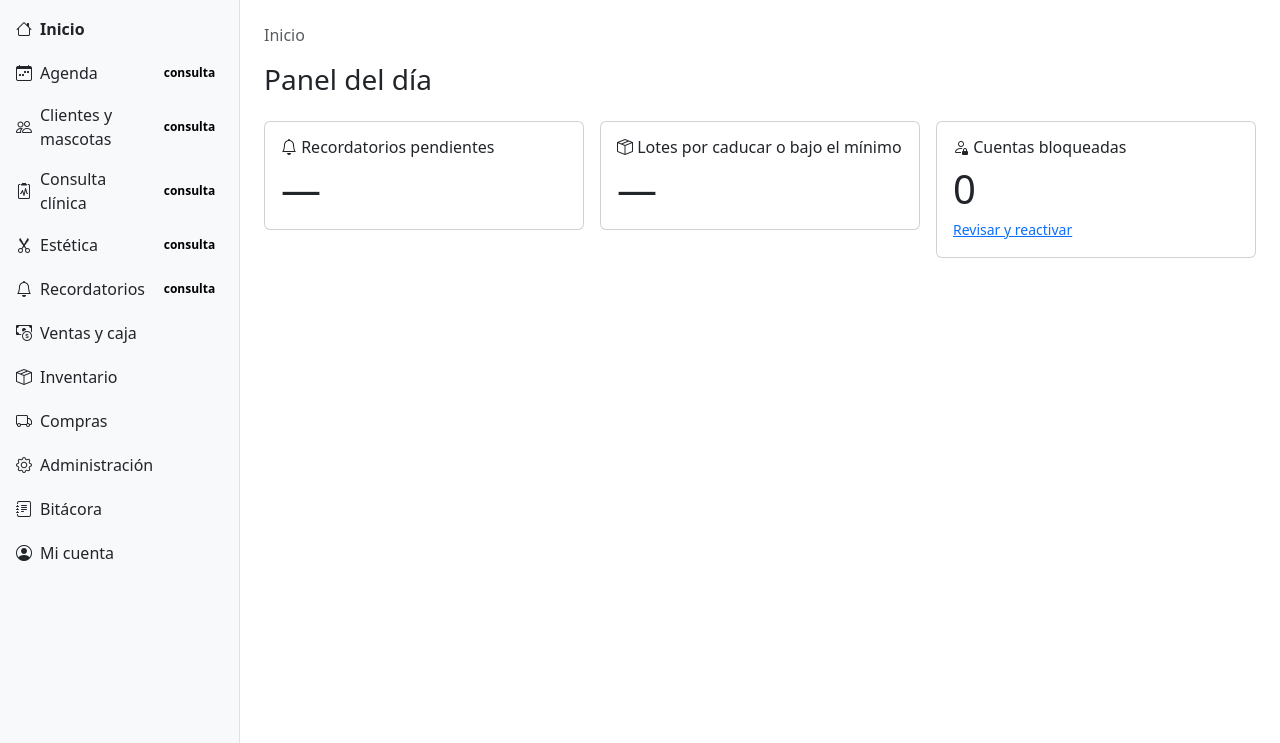
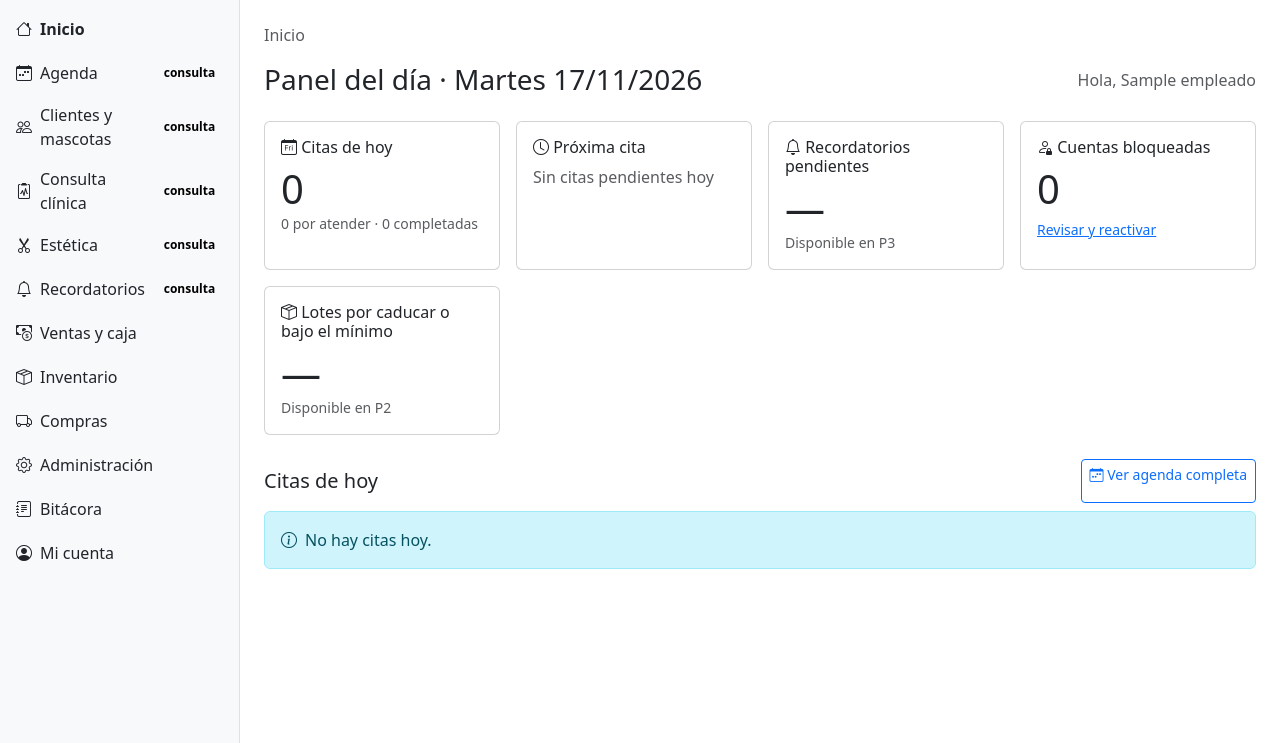
Before and after one commit to JECR2005/dogtor-veterinaria, a Django app: page / in a window 1280 px wide. Shown: the part 62-805 px from the top of the page. Run offline with Django 5.2, Linux system fonts and the light colour scheme; a user stored in the database is signed in; tables that the repository leaves empty hold one stand-in row (values such as "Sample post"); some libraries are stand-ins or nearby versions.

Commit message:
S1-16: UI-02 panel de inicio por rol con las citas del día
- Recepción y Administrador: todas las citas de hoy con quién atiende; Veterinario y
  Estilista: solo las suyas (D-17).
- Avisos: citas de hoy, por atender y completadas, próxima cita, cuentas bloqueadas
  (Administrador); los de recordatorios, inventario y estética indican su prototipo.
- La Recepcionista ve qué citas ya terminaron y siguen sin completarse.
- El botón «Consultas del día» del Veterinario abre su lista del día.

Co-Authored-By: Claude Opus 5.5 <noreply@anthropic.com>
Claude-Session: https://claude.ai/code/session_012qUdeRyn81jVz6kfdz3RHN

```diff
--- a/config/views.py
+++ b/config/views.py
@@ -3,6 +3,7 @@
 from django.db import connection
 from django.http import JsonResponse
 from django.shortcuts import render
+from django.utils import timezone
 
 from seguridad.models import Rol
 from seguridad.permisos import requiere_permiso
@@ -11,12 +12,37 @@ from seguridad.services import cuentas_bloqueadas
 
 @requiere_permiso("inicio")
 def inicio(request):
-    """Panel del día (UI-02), con la opción «inicio» de la Tabla 4.9 (RNF-01).
+    """UI-02 · Panel del día por rol (S1-16): citas de hoy y avisos (Tabla 4.4, zona 4).
 
-    Los contadores se completan en S1-16 y en P2 a P3.
+    - Recepción y Administrador: todas las citas de hoy, con quién las atiende.
+    - Veterinario y Estilista: sus propias citas de hoy (D-17).
+    Los contadores de recordatorios, inventario y estética se conectan en P2 y P3.
     """
-    contexto = {}
-    if request.user.rol == Rol.ADMINISTRADOR:
+    from agenda import services as agenda
+    from agenda.models import EstadoCita
+
+    usuario = request.user
+    hoy = timezone.localdate()
+    citas = agenda.citas_visibles(usuario, agenda.citas_del_dia(hoy))
+    solo_las_mias = agenda.puesto_visible(usuario) is not None
+    if solo_las_mias:
+        citas = citas.filter(empleado=usuario.empleado)
+    citas = list(citas)
+    ahora = timezone.now()
+    for cita in citas:  # marca las que ya terminaron y siguen sin completarse
+        cita.por_cerrar = cita.estado == EstadoCita.PROGRAMADA and cita.fecha_hora_fin <= ahora
+    contexto = {
+        "hoy": hoy,
+        "citas": citas,
+        "solo_las_mias": solo_las_mias,
+        "total": sum(c.estado != EstadoCita.CANCELADA for c in citas),
+        "programadas": sum(c.estado == EstadoCita.PROGRAMADA for c in citas),
+        "completadas": sum(c.estado == EstadoCita.COMPLETADA for c in citas),
+        "proxima": next(
+            (c for c in citas if c.estado == EstadoCita.PROGRAMADA and c.fecha_hora_inicio >= ahora), None
+        ),
+    }
+    if usuario.rol == Rol.ADMINISTRADOR:
         contexto["cuentas_bloqueadas"] = cuentas_bloqueadas().count()
     return render(request, "inicio.html", contexto)
 
--- a/templates/base.html
+++ b/templates/base.html
@@ -25,7 +25,7 @@
         <a class="btn btn-primary me-2" href="{% url 'agenda:nueva' %}"><i class="bi bi-calendar-plus" aria-hidden="true"></i> Nueva cita</a>
         <a class="btn btn-primary me-2" href="#"><i class="bi bi-receipt" aria-hidden="true"></i> Nuevo ticket</a>
       {% elif menu_rol == "Veterinario" %}
-        <a class="btn btn-primary me-2" href="#"><i class="bi bi-clipboard2-pulse" aria-hidden="true"></i> Consultas del día</a>
+        <a class="btn btn-primary me-2" href="{% url 'agenda:dia' %}?empleado={{ user.empleado_id }}"><i class="bi bi-clipboard2-pulse" aria-hidden="true"></i> Consultas del día</a>
       {% endif %}
       <span class="navbar-text me-3">{{ user.nombre_usuario }} · <strong>{{ menu_rol }}</strong></span>
       <form method="post" action="{% url 'seguridad:salir' %}">{% csrf_token %}
--- a/templates/inicio.html
+++ b/templates/inicio.html
@@ -1,31 +1,95 @@
 {% extends "base.html" %}
 {% block titulo %}Inicio{% endblock %}
+{% block ruta %}<li class="breadcrumb-item active" aria-current="page">Inicio</li>{% endblock %}
 {% block contenido %}
-  <h1 class="h3">Panel del día</h1>
-  {# Zona 4 · Avisos (Tabla 4.4): contadores por rol. Se conectan a los datos en P2 (inventario), P3 (recordatorios y estética). #}
+  {# UI-02 · Panel del día por rol (S1-16, Tabla 4.4) #}
+  <div class="d-flex flex-wrap align-items-center justify-content-between gap-2">
+    <h1 class="h3 mb-0">Panel del día · {{ hoy|date:"l d/m/Y"|capfirst }}</h1>
+    <span class="text-body-secondary">Hola, {{ user.empleado.nombre }}</span>
+  </div>
+
+  {# Zona 4 · Avisos: contadores por rol #}
   <div class="row g-3 my-2">
+    <div class="col-6 col-lg-3"><div class="card h-100"><div class="card-body">
+      <h2 class="h6"><i class="bi bi-calendar-day" aria-hidden="true"></i> {% if solo_las_mias %}Mis citas de hoy{% else %}Citas de hoy{% endif %}</h2>
+      <p class="display-6 mb-0" data-aviso="citas_hoy">{{ total }}</p>
+      <p class="small text-body-secondary mb-0">{{ programadas }} por atender · {{ completadas }} completada{{ completadas|pluralize }}</p>
+    </div></div></div>
+
+    <div class="col-6 col-lg-3"><div class="card h-100"><div class="card-body">
+      <h2 class="h6"><i class="bi bi-clock" aria-hidden="true"></i> Próxima cita</h2>
+      {% if proxima %}
+        <p class="fs-4 mb-0" data-aviso="proxima">{{ proxima.fecha_hora_inicio|time:"H:i" }}</p>
+        <p class="small mb-0"><a href="{% url 'agenda:cita' proxima.pk %}">{{ proxima.mascota }} · {{ proxima.servicio }}</a></p>
+      {% else %}
+        <p class="text-body-secondary mb-0" data-aviso="proxima">Sin citas pendientes hoy</p>
+      {% endif %}
+    </div></div></div>
+
     {% if menu_rol == "Recepcionista" or menu_rol == "Administrador" %}
-      <div class="col-sm-6 col-lg-4"><div class="card"><div class="card-body">
+      <div class="col-6 col-lg-3"><div class="card h-100"><div class="card-body">
         <h2 class="h6"><i class="bi bi-bell" aria-hidden="true"></i> Recordatorios pendientes</h2>
         <p class="display-6 mb-0" data-aviso="recordatorios">—</p>
+        <p class="small text-body-secondary mb-0">Disponible en P3</p>
       </div></div></div>
     {% endif %}
     {% if menu_rol == "Administrador" %}
-      <div class="col-sm-6 col-lg-4"><div class="card"><div class="card-body">
-        <h2 class="h6"><i class="bi bi-box-seam" aria-hidden="true"></i> Lotes por caducar o bajo el mínimo</h2>
-        <p class="display-6 mb-0" data-aviso="inventario">—</p>
-      </div></div></div>
-      <div class="col-sm-6 col-lg-4"><div class="card"><div class="card-body">
+      <div class="col-6 col-lg-3"><div class="card h-100"><div class="card-body">
         <h2 class="h6"><i class="bi bi-person-lock" aria-hidden="true"></i> Cuentas bloqueadas</h2>
         <p class="display-6 mb-1" data-aviso="cuentas_bloqueadas">{{ cuentas_bloqueadas }}</p>
         <a class="small" href="{% url 'seguridad:cuentas_bloqueadas' %}">Revisar y reactivar</a>
       </div></div></div>
+      <div class="col-6 col-lg-3"><div class="card h-100"><div class="card-body">
+        <h2 class="h6"><i class="bi bi-box-seam" aria-hidden="true"></i> Lotes por caducar o bajo el mínimo</h2>
+        <p class="display-6 mb-0" data-aviso="inventario">—</p>
+        <p class="small text-body-secondary mb-0">Disponible en P2</p>
+      </div></div></div>
     {% endif %}
     {% if menu_rol == "Veterinario" %}
-      <div class="col-sm-6 col-lg-4"><div class="card"><div class="card-body">
+      <div class="col-6 col-lg-3"><div class="card h-100"><div class="card-body">
         <h2 class="h6"><i class="bi bi-scissors" aria-hidden="true"></i> Avisos de estética</h2>
         <p class="display-6 mb-0" data-aviso="estetica">—</p>
+        <p class="small text-body-secondary mb-0">Disponible en P3</p>
       </div></div></div>
     {% endif %}
   </div>
+
+  {# Agenda del día (UI-02) #}
+  <div class="d-flex flex-wrap align-items-center justify-content-between gap-2 mt-4 mb-2">
+    <h2 class="h5 mb-0">{% if solo_las_mias %}Mis citas de hoy{% else %}Citas de hoy{% endif %}</h2>
+    <a class="btn btn-sm btn-outline-primary" href="{% url 'agenda:calendario' %}"><i class="bi bi-calendar-week" aria-hidden="true"></i> Ver agenda completa</a>
+  </div>
+  {% if citas %}
+    <div class="table-responsive">
+      <table class="table table-hover align-middle">
+        <thead>
+          <tr>
+            <th scope="col">Hora</th><th scope="col">Mascota</th><th scope="col">Servicio</th>
+            {% if not solo_las_mias %}<th scope="col">Atiende</th>{% endif %}
+            <th scope="col">Cliente</th><th scope="col">Estado</th>
+          </tr>
+        </thead>
+        <tbody>
+          {% for cita in citas %}
+            <tr{% if cita.estado == "Cancelada" %} class="text-body-secondary"{% endif %}>
+              <td><a href="{% url 'agenda:cita' cita.pk %}">{{ cita.fecha_hora_inicio|time:"H:i" }}–{{ cita.fecha_hora_fin|time:"H:i" }}</a></td>
+              <td>{{ cita.mascota }} <span class="small text-body-secondary">({{ cita.mascota.raza.especie }})</span></td>
+              <td>{{ cita.servicio }}</td>
+              {% if not solo_las_mias %}<td>{{ cita.empleado.nombre_completo }}</td>{% endif %}
+              <td>{{ cita.mascota.cliente }} · {{ cita.mascota.cliente.telefono }}</td>
+              <td>
+                {% include "agenda/_estado.html" with estado=cita.estado %}
+                {% if cita.por_cerrar and menu_rol == "Recepcionista" %}<div class="small text-warning-emphasis"><i class="bi bi-exclamation-triangle" aria-hidden="true"></i> Ya terminó: márquela como completada</div>{% endif %}
+              </td>
+            </tr>
+          {% endfor %}
+        </tbody>
+      </table>
+    </div>
+  {% else %}
+    <div class="alert alert-info d-flex gap-2" role="status">
+      <i class="bi bi-info-circle" aria-hidden="true"></i>
+      <span>{% if solo_las_mias %}No tiene citas hoy.{% else %}No hay citas hoy.{% endif %}</span>
+    </div>
+  {% endif %}
 {% endblock %}
```
Also changed, not shown: docs/gestion/sprint1.md (+1 -1 lines), tests/integracion/test_panel.py (added, +100 -0 lines).
